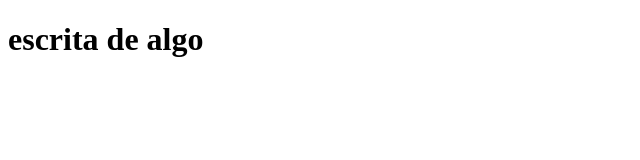
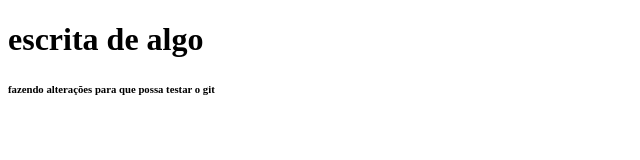
Before and after one commit to Hectorsaint1/web_design, a plain HTML site: page index.html in a window 1280 px wide. Shown: the whole page, without its empty margins (0-640 px from the left). Drawn offline with Linux system fonts and the light colour scheme.

Commit message:
testando o segundo commit

```diff
--- a/index.html
+++ b/index.html
@@ -7,5 +7,6 @@
 </head>
 <body>
     <h1>escrita de algo</h1>
+    <h6> fazendo alterações para que possa testar o git </h6>
 </body>
 </html>
```
Also changed, not shown: 1 other file.
